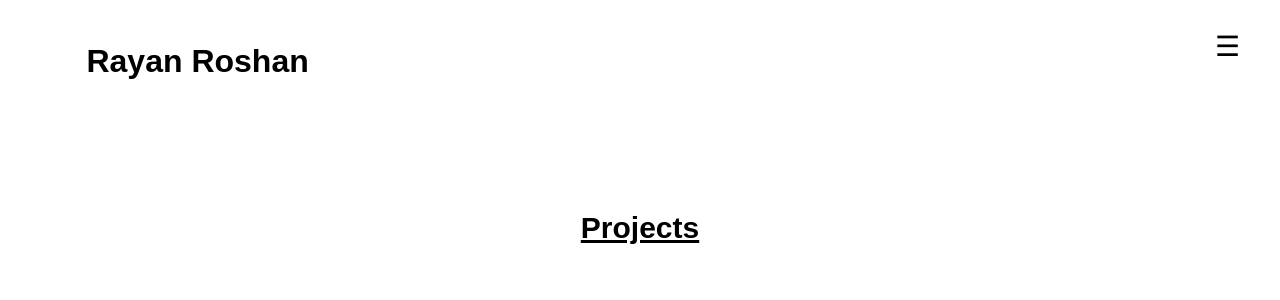
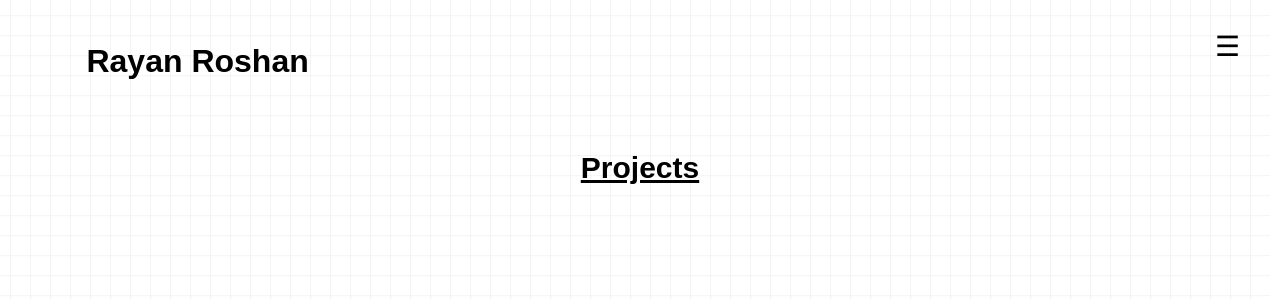
Before and after one commit to Rayan-Roshan21/Rayan_Roshan_website, a React (Vite) app in the folder Rayan_Roshan_Website/: page /projects in a window 1280 px wide. Shown: the top 300 px of the page. Built offline with nearby package versions, Linux system fonts and the light colour scheme.

Commit message:
Added a grid background

```diff
--- a/Rayan_Roshan_Website/src/Pages_CSS/Home.css
+++ b/Rayan_Roshan_Website/src/Pages_CSS/Home.css
@@ -16,3 +16,11 @@
   height: 400px;
   border-radius: 50%;
 }
+
+body {
+  background-image:
+    linear-gradient(rgba(200, 200, 200, 0.2) 1px, transparent 1px),
+    linear-gradient(90deg, rgba(200, 200, 200, 0.2) 1px, transparent 1px);
+  background-size: 20px 20px;
+  background-position: center center;
+}
--- a/Rayan_Roshan_Website/src/Pages_CSS/Projects.css
+++ b/Rayan_Roshan_Website/src/Pages_CSS/Projects.css
@@ -1,7 +1,7 @@
 .Projects-title {
-   position: relative;
-    margin-top: 110px;
-    left: 50%;
+   position: static;
+  margin-top: 50px;
+  margin-left: 50%;
   transform: translateX(-50%);
   font-family: Arial, Helvetica, sans-serif;
   text-align: center;
```
Lines whose indentation alone changed are shown as unchanged.
